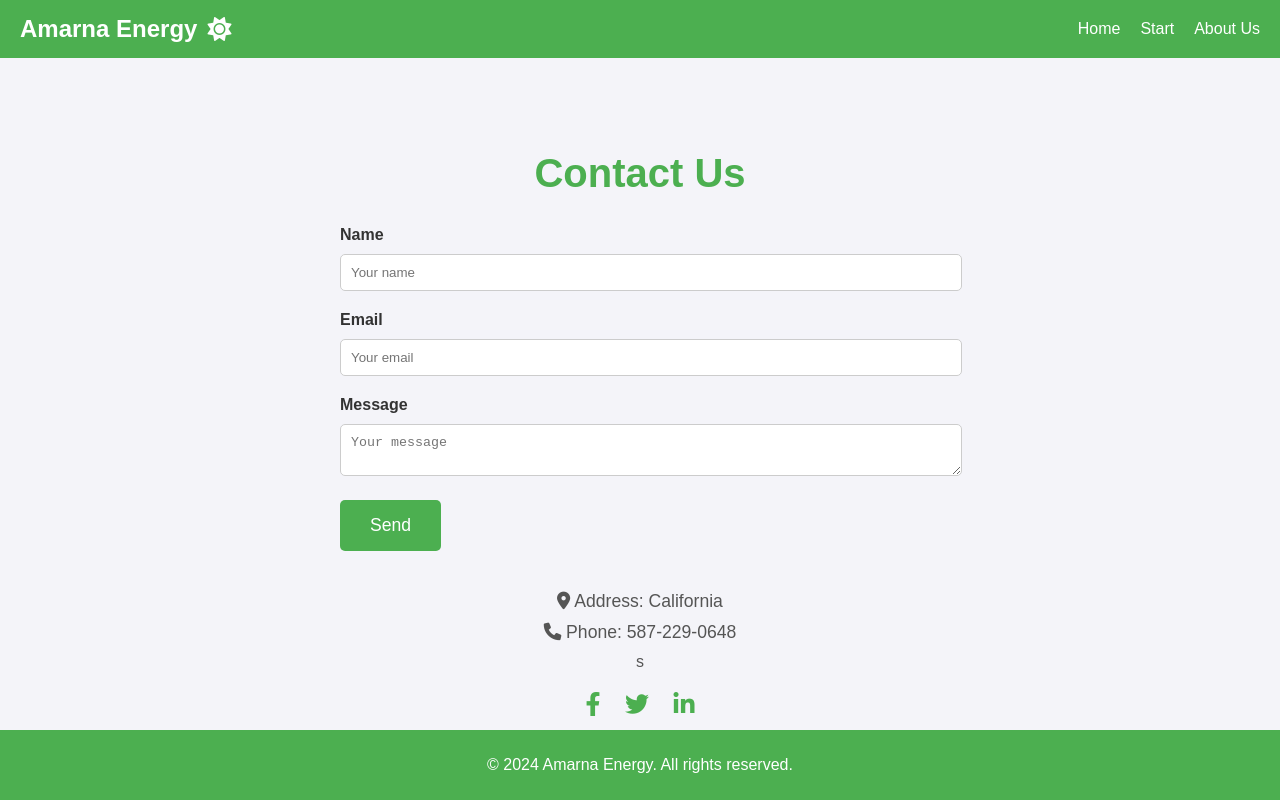
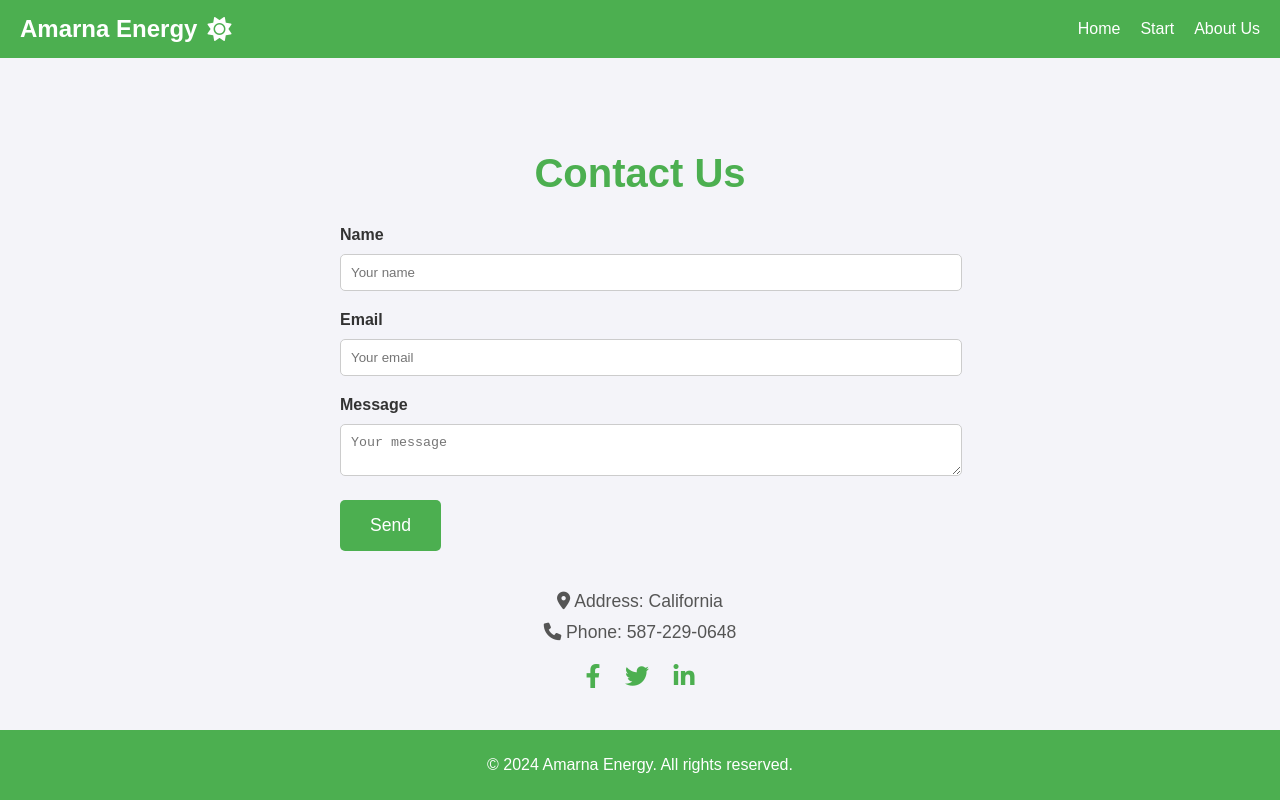
Before and after one commit to Aldo140/Amarna-Energy, a plain HTML site: page contact.html in a window 1280 px wide. Drawn offline with Linux system fonts and the light colour scheme.

Commit message:
Fix contact page title and stray character

```diff
--- a/contact.html
+++ b/contact.html
@@ -3,7 +3,7 @@
 <head>
     <meta charset="UTF-8">
     <meta name="viewport" content="width=device-width, initial-scale=1.0">
-    <title>About Us - Amarna Energy</title>
+    <title>Contact - Amarna Energy</title>
     <link rel="stylesheet" href="styles.css">
     <link rel="stylesheet" href="https://cdnjs.cloudflare.com/ajax/libs/font-awesome/6.0.0-beta3/css/all.min.css">
     <style>
@@ -159,7 +159,7 @@
         <div class="contact-info">
             <p><i class="fas fa-map-marker-alt"></i> Address: California</p>
             <p><i class="fas fa-phone"></i> Phone: 587-229-0648</p>
-            s<div class="social-media">
+            <div class="social-media">
                 <a href="#"><i class="fab fa-facebook-f"></i></a>
                 <a href="#"><i class="fab fa-twitter"></i></a>
                 <a href="#"><i class="fab fa-linkedin-in"></i></a>
```
